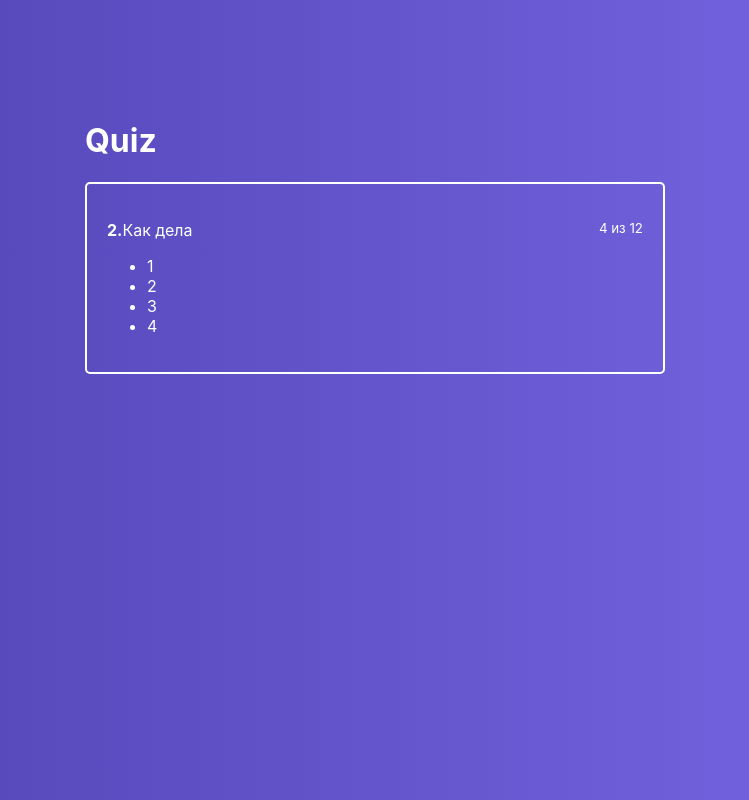
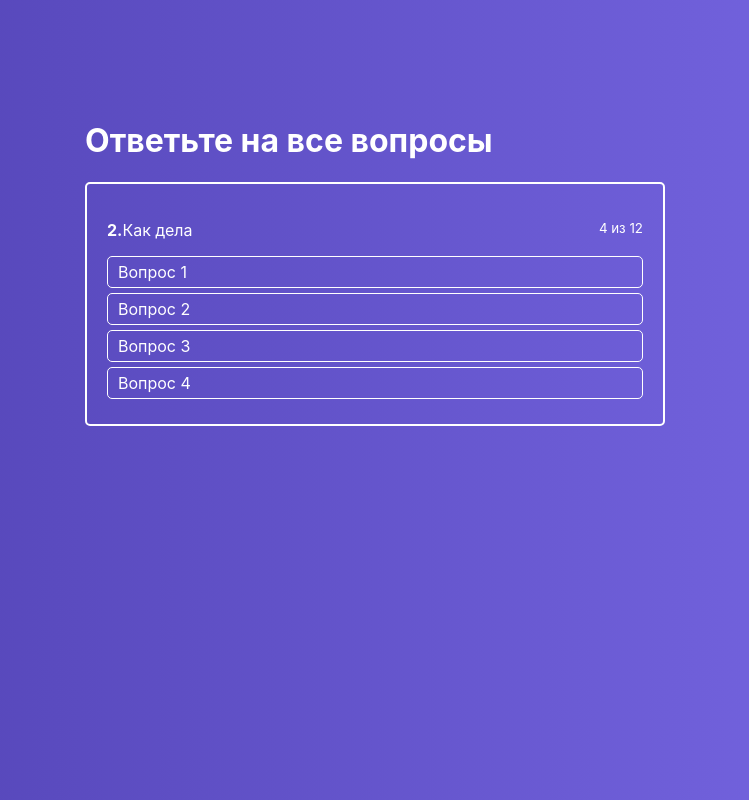
Before and after one commit to lexaarni777/React, a React app in the folder Lessons6/react-quiz/: page / in a window 1280 px wide. Shown: the whole page, without its empty margins (265-1014 px from the left). Built offline with nearby package versions, Linux system fonts and the light colour scheme.

Commit message:
6 блок 6 урок

```diff
--- a/Lessons6/react-quiz/src/componets/ActiveQuiz/ActiveQuiz.js
+++ b/Lessons6/react-quiz/src/componets/ActiveQuiz/ActiveQuiz.js
@@ -1,5 +1,6 @@
 import React from 'react'
 import classes from './ActiveQuiz.module.css'
+import AnswersList from './AnswersList/AnswersList'
 
 const ActiveQuiz = props => (
     <div className={classes.ActiveQuiz}>
@@ -12,12 +13,9 @@
             <small>4 из 12</small>
         </p>
 
-        <ul>
-            <li>1</li>
-            <li>2</li>
-            <li>3</li>
-            <li>4</li>
-        </ul>
+        <AnswersList
+            answers={props.answers}
+        />
     </div>
 )
 
--- /dev/null
+++ b/Lessons6/react-quiz/src/componets/ActiveQuiz/AnswersList/AnswerItem/AnswerItem.js
@@ -0,0 +1,12 @@
+import React from 'react'
+import classes from './AnswerItem.module.css'
+
+const AnswerItem = props => {
+    return(
+        <li className={classes.AnswerItem}>
+            {props.answer.text}
+        </li>
+    )
+}
+
+export default AnswerItem
--- /dev/null
+++ b/Lessons6/react-quiz/src/componets/ActiveQuiz/AnswersList/AnswerItem/AnswerItem.module.css
@@ -0,0 +1,12 @@
+.AnswerItem{
+    border: 1px solid #fff;
+    border-radius: 5px;
+    padding: 5px 10px;
+    margin-bottom: 5px;
+    cursor: pointer;
+}
+
+.AnswerItem:hover{
+    background-color: rgba(255, 255, 255, .2);
+    transition: background-color .3s ease-in-out;
+}
--- /dev/null
+++ b/Lessons6/react-quiz/src/componets/ActiveQuiz/AnswersList/AnswersList.js
@@ -0,0 +1,18 @@
+import React from 'react'
+import classes from './AnswersList.module.css'
+import AnswerItem from './AnswerItem/AnswerItem'
+
+const AnswersList = props => (
+    <ul className={classes.AnswersList}>
+        {props.answers.map((answer, index)=>{
+            return(
+                <AnswerItem
+                    key={index}
+                    answer={answer}
+                />
+            )
+        })}
+    </ul>
+)
+
+export default AnswersList
--- /dev/null
+++ b/Lessons6/react-quiz/src/componets/ActiveQuiz/AnswersList/AnswersList.module.css
@@ -0,0 +1,5 @@
+.AnswersList{
+    list-style: none;
+    margin: 0;
+    padding: 0;
+}
--- a/Lessons6/react-quiz/src/containers/Quiz/Quiz.js
+++ b/Lessons6/react-quiz/src/containers/Quiz/Quiz.js
@@ -4,7 +4,16 @@
 
 class Quiz extends Component{
     state = {
-        quiz: []
+        quiz: [
+            {
+                answers: [
+                    {text: 'Вопрос 1'},
+                    {text: 'Вопрос 2'},
+                    {text: 'Вопрос 3'},
+                    {text: 'Вопрос 4'}
+                ]
+            }
+        ]
     }
 
     render(){
@@ -12,8 +21,10 @@
             <div className={classes.Quiz}>
 
                 <div className={classes.QuizWrapper}>
-                    <h1>Quiz</h1>
-                    <ActiveQuiz/>
+                    <h1>Ответьте на все вопросы</h1>
+                    <ActiveQuiz
+                        answers={this.state.quiz[0].answers}
+                    />
                 </div>
             </div>
         )
```
